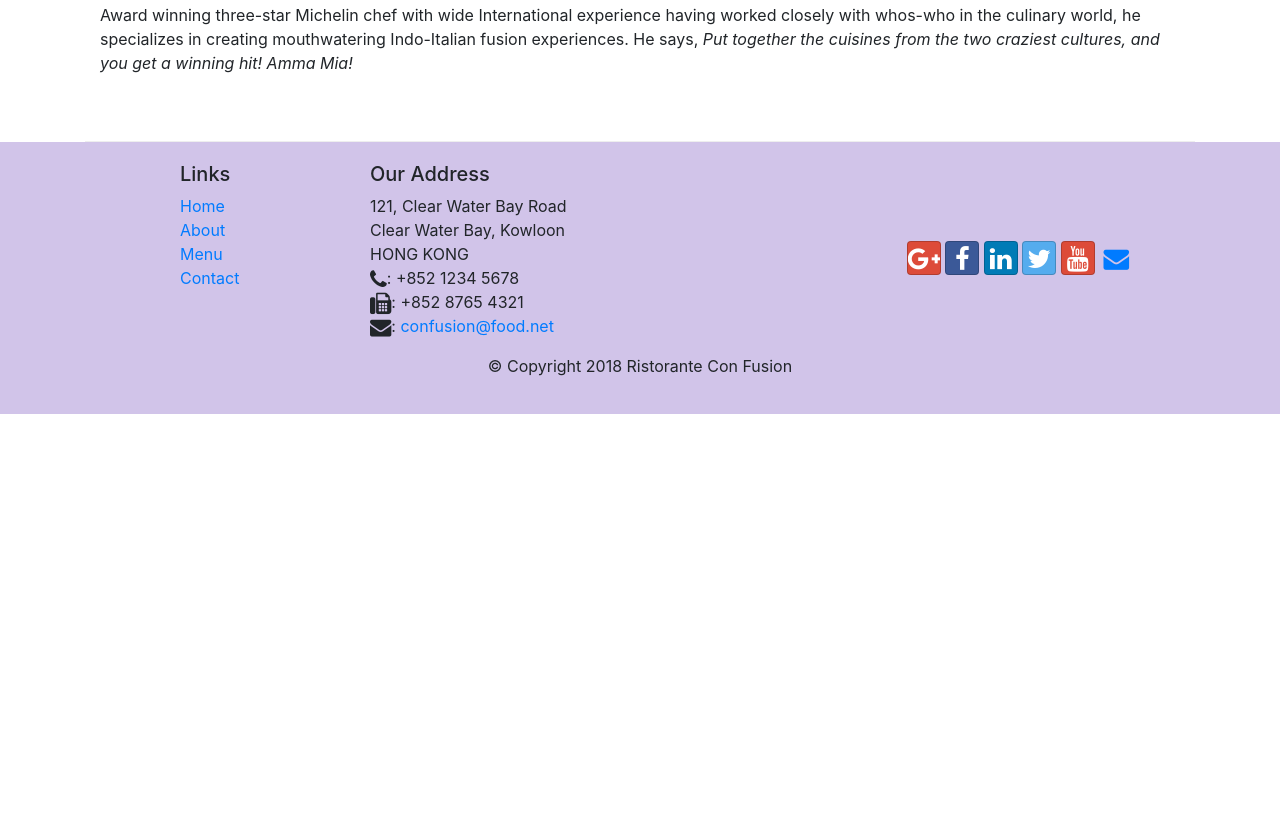
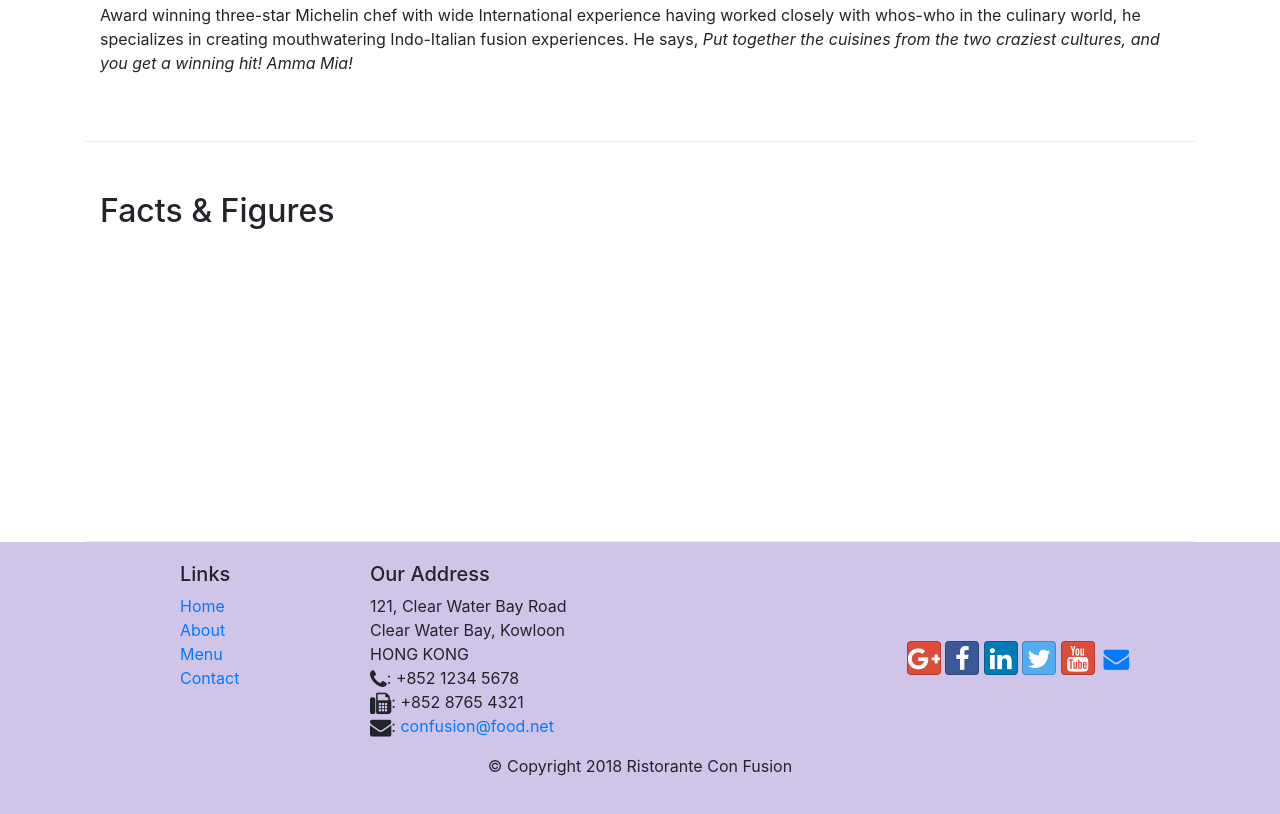
Before and after one commit to HamzaSaleem2008/conFusion, a website: page aboutus.html in a window 1280 px wide. Shown: the part 1362-2176 px from the top of the page. Before the commit the page ends 1776 px from the top, so only its background shows below. Drawn offline with nearby package versions, Linux system fonts and the light colour scheme.

```diff
--- a/aboutus.html
+++ b/aboutus.html
@@ -82,7 +82,15 @@
                 <p class="d-none d-sm-block">Award winning three-star Michelin chef with wide International experience having worked closely with whos-who in the culinary world, he specializes in creating mouthwatering Indo-Italian fusion experiences. He says, <em>Put together the cuisines from the two craziest cultures, and you get a winning hit! Amma Mia!</em></p>
             </div>
        </div>
+       <div class="row row-content">
+          <div class="col-12 col-sm-9">
+              <h2>Facts &amp; Figures</h2>
 
+          </div>
+          <div class="col-12 col-sm-3">
+
+          </div>
+      </div>
     </div>
 
     <footer class="footer">
```
